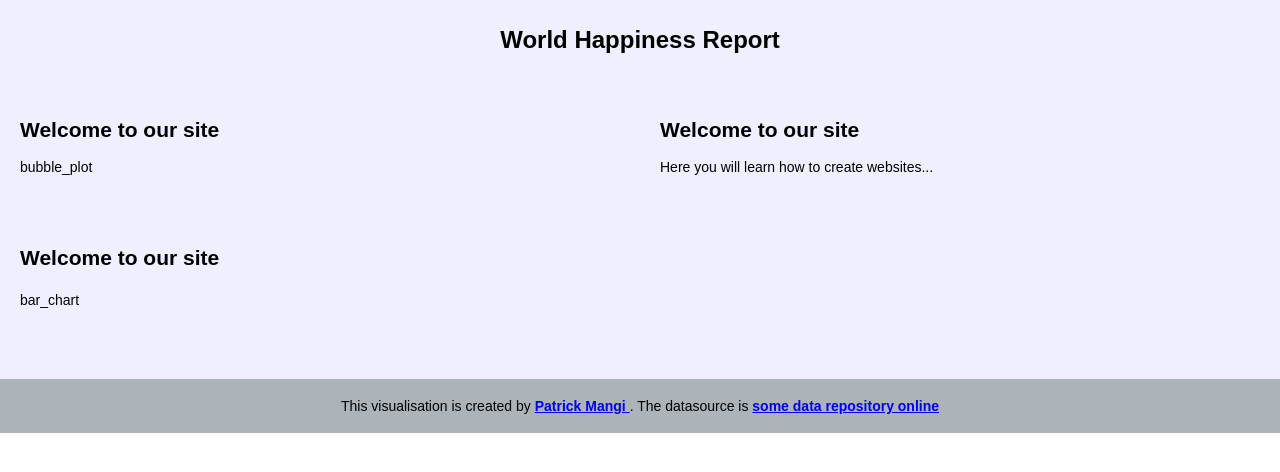
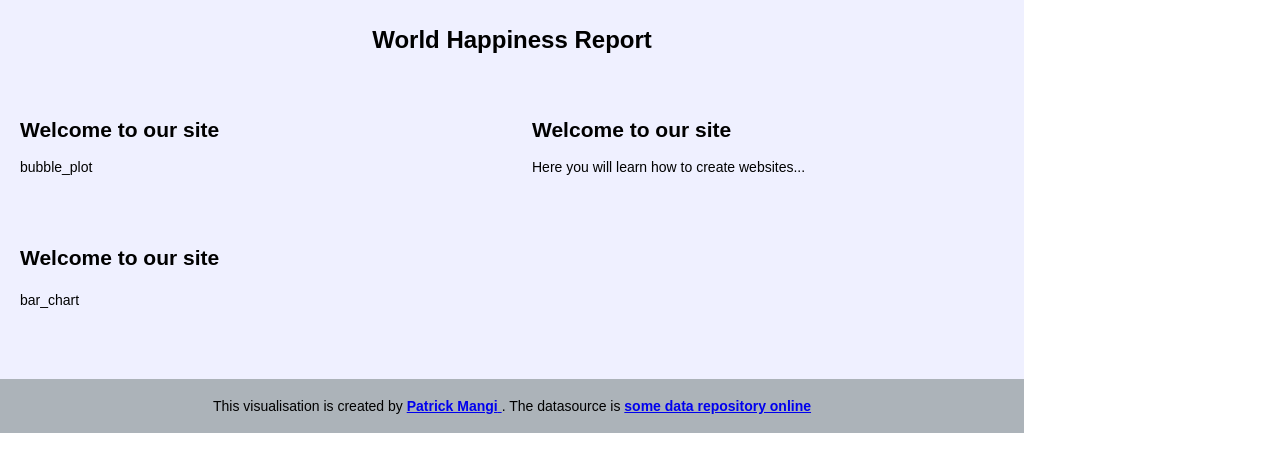
Before and after one commit to PatricMangi/World-Happiness-report-Visualisation, a plain HTML site: page index.html in a window 1280 px wide. Drawn offline with Linux system fonts and the light colour scheme; a script that the page names is missing.

Commit message:
Update index.html

```diff
--- a/index.html
+++ b/index.html
@@ -14,7 +14,7 @@
 </head>
 <body>
 <body style="margin:0px;">
-    <table style="width:100%; border-collapse:collapse; font:14px Arial,sans-serif; background-color:#eff0ff;">
+    <table style="width:80%; border-collapse:collapse; font:14px Arial,sans-serif; background-color:#eff0ff;">
         <tr>
             <td colspan="2" style="padding:10px 20px; ">
               <center> <h1 style="font-size:24px;">World Happiness Report</h1> </center>
```
